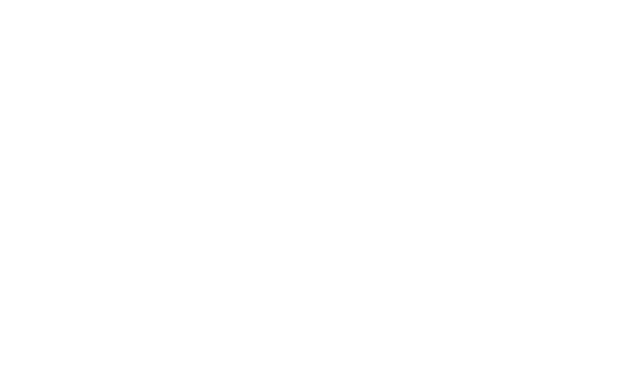
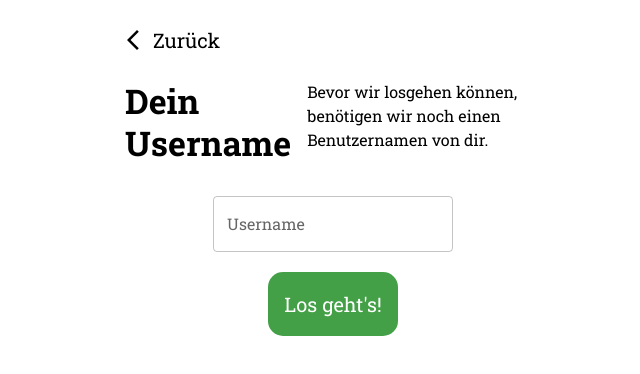
Before and after one commit to Citizen-Knowledge-Graph/foerderfunke-react-app, a React (Create React App) app: page /onboarding-username in a window 1280 px wide. Before the commit this address had no page. Shown: the top 374 px of the page, without its empty margins (307-947 px from the left). Built offline with nearby package versions, Linux system fonts and the light colour scheme.

Commit message:
fix desktop screen width

```diff
--- a/src/App.js
+++ b/src/App.js
@@ -7,6 +7,7 @@ import Home from './screens/Home';
 import Onboarding from './screens/Onboarding';
 import OnboardingWelcome from "./screens/OnboardingWelcome";
 import OnboardingSectionsScreen from "./screens/onboarding-sections/OnboardingSectionsScreen";
+import OnboardingUsername from "./screens/OnboardingUsername";
 
 const theme = createTheme({
     typography: {
@@ -24,6 +25,7 @@ const App = () => {
                         <Route path="/" element={<Home/>}/>
                         <Route path="/onboarding" element={<Onboarding/>}/>
                         <Route path="/onboarding-welcome" element={<OnboardingWelcome/>}/>
+                        <Route path="/onboarding-username" element={<OnboardingUsername/>}/>
                         <Route path="/onboarding-sections" element={<OnboardingSectionsScreen/>}/>
                     </Routes>
                 </div>
--- a/src/components/Layout.js
+++ b/src/components/Layout.js
@@ -39,6 +39,7 @@ const Layout = ({children}) => {
                 paddingLeft: isDesktop ? '40px' : '20px',
                 paddingRight: isDesktop ? '40px' : '20px',
             }}>
+                <Container sx={{padding: '0px', width: isDesktop ? '40vw' : null}}>
                     <AppBar position="static" sx={styles.navbarStyle}>
                         <Toolbar sx={{padding: '0px'}}>
                             <IconButton edge="start" color="inherit" aria-label="back" onClick={() => navigate(-1)}>
@@ -52,6 +53,7 @@ const Layout = ({children}) => {
                     <Container sx={styles.contentContainerStyle} data-testid="main-parent container">
                         {children}
                     </Container>
+                </Container>
             </Box>
         )
             ;
--- /dev/null
+++ b/src/screens/OnboardingUsername.js
@@ -0,0 +1,82 @@
+import React, {useState} from 'react';
+import {Box, Card, CardContent, Typography, TextField} from '@mui/material';
+import Layout from '../components/Layout';
+import {blue, indigo, green} from '@mui/material/colors';
+import InfoOutlinedIcon from '@mui/icons-material/InfoOutlined';
+import ButtonBase from '@mui/material/ButtonBase';
+import {Link} from "react-router-dom";
+import {Button} from "@mui/material";
+import VStack from "../components/VStack";
+import HStack from "../components/HStack";
+
+const OnboardingUsername = () => {
+    const [inputValue, setInputValue] = useState('');
+
+    const handleChange = (event) => {
+        setInputValue(event.target.value);
+    };
+
+    return (
+        <Layout>
+            <HStack>
+                <Typography variant="h4" gutterBottom sx={styles.titleText}>
+                    Dein Username
+                </Typography>
+                <Typography variant="body1" gutterBottom sx={styles.subTitleText}>
+                    Bevor wir losgehen können, benötigen wir noch einen Benutzernamen von dir.
+                </Typography>
+            </HStack>
+            <HStack component="form" sx={styles.inputBox}>
+                <TextField
+                    label="Username"
+                    variant="outlined"
+                    value={inputValue}
+                    onChange={handleChange}
+                    fullWidth
+                />
+            </HStack>
+            <HStack data-testid="button-card-container">
+                <Card sx={styles.buttonCard} data-testid="button-card">
+                    <ButtonBase component={Link} to="/onboarding-sections">
+                        <CardContent sx={styles.buttonCardContent} data-testid="card-content">
+                            <Typography variant="h6" gutterBottom sx={styles.buttonCardText}>
+                                Los geht's!
+                            </Typography>
+                        </CardContent>
+                    </ButtonBase>
+                </Card>
+            </HStack>
+        </Layout>
+    );
+};
+
+const styles = {
+    titleText: {
+        fontWeight: 'bold',
+    },
+    subTitleText: {
+        fontSize: '16px',
+        fontWeight: '400'
+    },
+    buttonCard: {
+        display: 'flex',
+        flexDirection: 'column',
+        backgroundColor: green[600],
+        borderRadius: '15px',
+        boxShadow: 'none',
+    },
+    buttonCardContent: {
+        padding: '16px',
+        "&:last-child": {
+            paddingBottom: '16px',
+        }
+    },
+    buttonCardText: {
+        color: 'white',
+        fontWeight: '500',
+        textAlign: 'center',
+        margin: '0',
+    }
+};
+
+export default OnboardingUsername;
--- a/src/screens/OnboardingWelcome.js
+++ b/src/screens/OnboardingWelcome.js
@@ -104,7 +104,7 @@ const OnboardingWelcome = () => {
             </Box>
             <Box sx={styles.buttonCardContainer} data-testid="button-card-container">
                 <Card sx={styles.buttonCard} data-testid="button-card">
-                    <ButtonBase component={Link} to="/onboarding-sections">
+                    <ButtonBase component={Link} to="/onboarding-username">
                         <CardContent sx={styles.buttonCardContent} data-testid="card-content">
                             <Typography variant="h6" gutterBottom sx={styles.buttonCardText}>
                                 Los geht's!
--- a/src/screens/onboarding-sections/components/OnboardingSectionsItem.js
+++ b/src/screens/onboarding-sections/components/OnboardingSectionsItem.js
@@ -6,7 +6,7 @@ import ArrowForwardIosOutlinedIcon from '@mui/icons-material/ArrowForwardIosOutl
 import SentimentSatisfiedOutlinedIcon from '@mui/icons-material/SentimentSatisfiedOutlined';
 import {Link} from "react-router-dom";
 import ButtonBase from "@mui/material/ButtonBase";
-import {green, yellow} from '@mui/material/colors';
+import {yellow} from '@mui/material/colors';
 
 
 const onboardingSectionsItem = ({section, active}) => {
```
Lines whose indentation alone changed are shown as unchanged.
